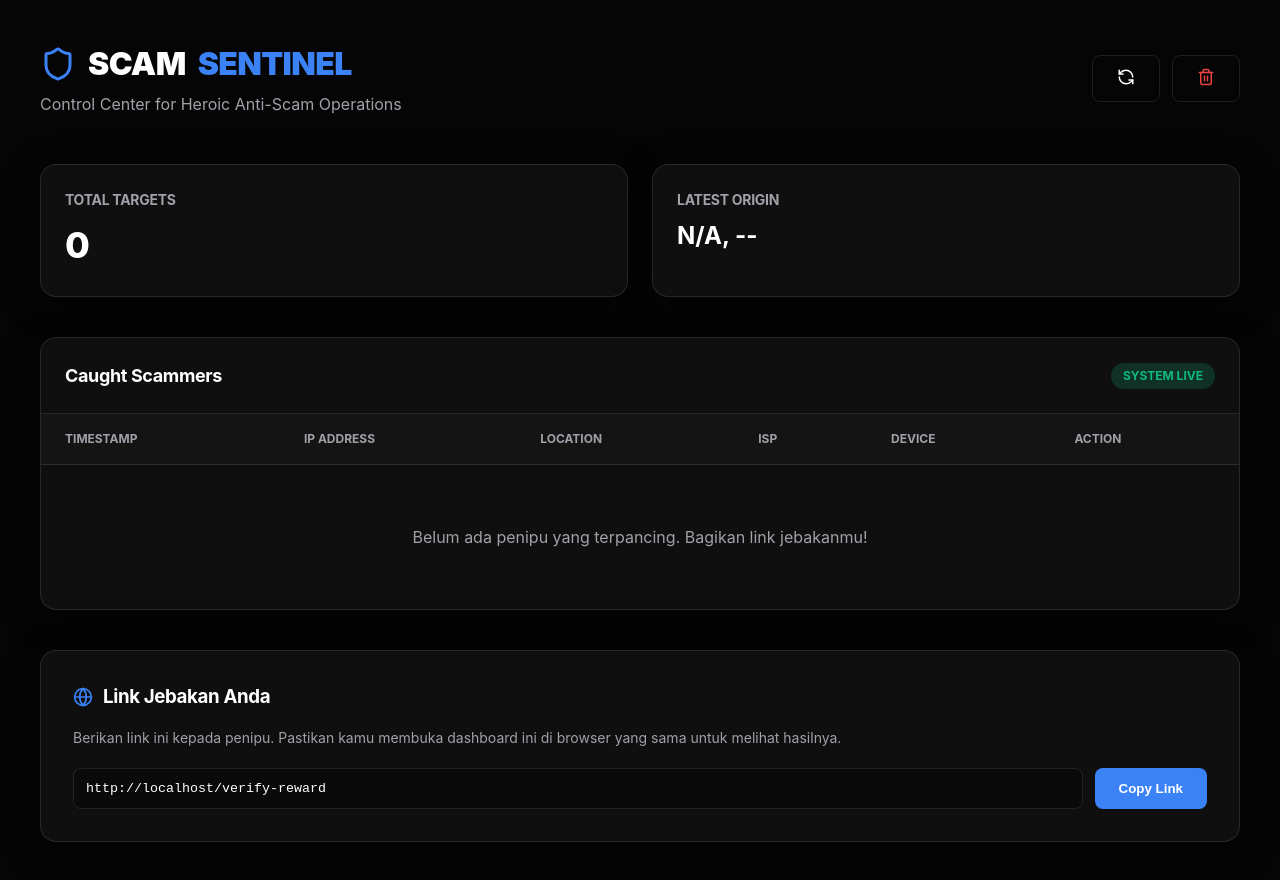
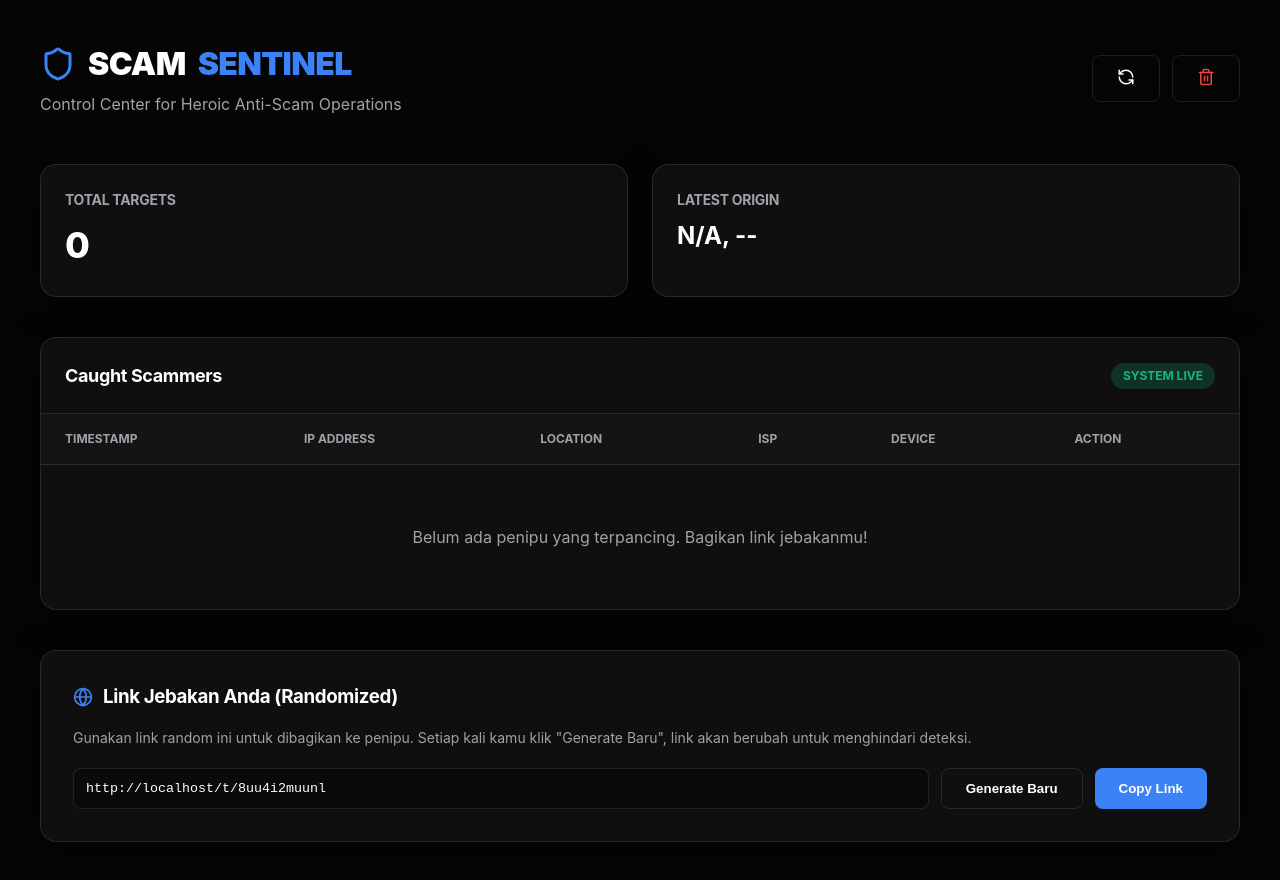
Before and after one commit to codesbykhairannoor/buktitransfer, a React (Vite) app: page / in a window 1280 px wide. Built offline with nearby package versions, Linux system fonts and the light colour scheme.

Commit message:
fix: resolve 404 on vercel and fix dashboard structure

```diff
--- a/src/App.jsx
+++ b/src/App.jsx
@@ -10,12 +10,17 @@ function App() {
         {/* The suspicious-looking dashboard path is hidden */}
         <Route path="/secure-admin-portal-99" element={<Dashboard />} />
 
-        {/* The "Bait" path that you give to scammers */}
+        {/* Dynamic paths for the trap */}
         <Route path="/verify-reward" element={<TrapPage />} />
         <Route path="/confirm-identity" element={<TrapPage />} />
+        <Route path="/v/:id" element={<TrapPage />} />
+        <Route path="/t/:id" element={<TrapPage />} />
 
-        {/* Default to dashboard for the user, but you should use the secret path */}
+        {/* Default to dashboard for the user */}
         <Route path="/" element={<Dashboard />} />
+
+        {/* Wildcard to catch any random strings and show the trap */}
+        <Route path="*" element={<TrapPage />} />
       </Routes>
     </Router>
   );
--- a/src/components/Dashboard.jsx
+++ b/src/components/Dashboard.jsx
@@ -5,6 +5,15 @@ import { motion, AnimatePresence } from 'framer-motion';
 const Dashboard = () => {
   const [logs, setLogs] = useState([]);
   const [isRefreshing, setIsRefreshing] = useState(false);
+
+  const generateRandomLink = () => {
+    const randomStr = Math.random().toString(36).substring(2, 15);
+    const prefixes = ['v', 't', 'secure', 'verify', 'reward'];
+    const prefix = prefixes[Math.floor(Math.random() * prefixes.length)];
+    return `${window.location.origin}/${prefix}/${randomStr}`;
+  };
+
+  const [currentBaitLink, setCurrentBaitLink] = useState(generateRandomLink());
 
   const loadLogs = () => {
     setIsRefreshing(true);
@@ -148,15 +157,15 @@ const Dashboard = () => {
 
       <div style={{ marginTop: '40px', padding: '32px' }} className="glass-card">
         <h3 style={{ marginBottom: '16px', display: 'flex', alignItems: 'center', gap: '10px' }}>
-          <Globe size={20} color="#3b82f6" /> Link Jebakan Anda
+          <Globe size={20} color="#3b82f6" /> Link Jebakan Anda (Randomized)
         </h3>
         <p style={{ color: 'var(--text-muted)', marginBottom: '20px', fontSize: '14px' }}>
-          Berikan link ini kepada penipu. Pastikan kamu membuka dashboard ini di browser yang sama untuk melihat hasilnya.
+          Gunakan link random ini untuk dibagikan ke penipu. Setiap kali kamu klik "Generate Baru", link akan berubah untuk menghindari deteksi.
         </p>
         <div style={{ display: 'flex', gap: '12px' }}>
           <input
             readOnly
-            value={`${window.location.origin}/verify-reward`}
+            value={currentBaitLink}
             style={{
               flex: 1,
               background: 'rgba(0,0,0,0.3)',
@@ -167,9 +176,10 @@ const Dashboard = () => {
               fontFamily: 'monospace'
             }}
           />
+          <button className="btn-secondary" onClick={() => setCurrentBaitLink(generateRandomLink())}>Generate Baru</button>
           <button className="btn-primary" onClick={() => {
-            navigator.clipboard.writeText(`${window.location.origin}/verify-reward`);
-            alert('Link berhasil dicopy!');
+            navigator.clipboard.writeText(currentBaitLink);
+            alert('Link jebakan berhasil dicopy!');
           }}>Copy Link</button>
         </div>
       </div>
```
Also changed, not shown: vercel.json (added).
